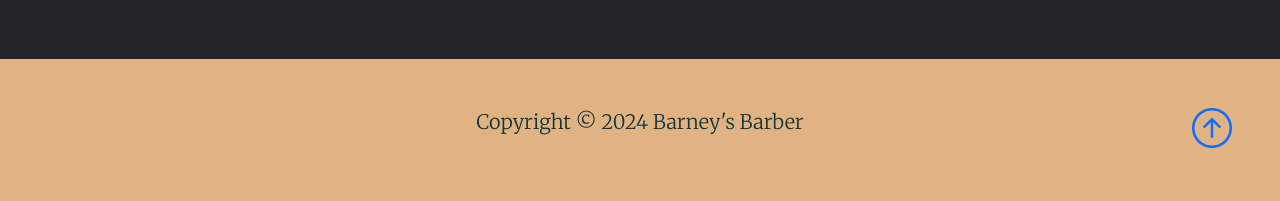
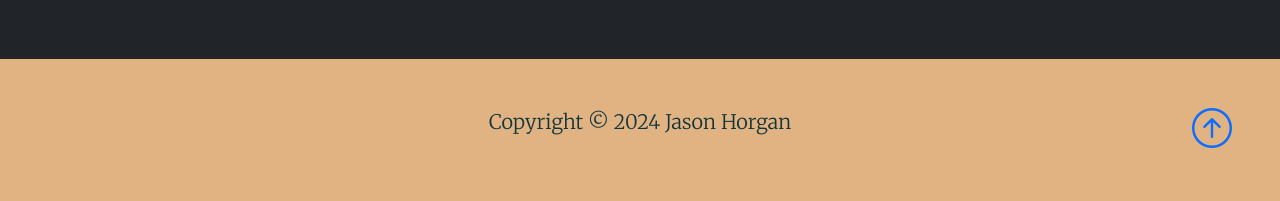
Before and after one commit to JasonHorgan/barbershop-pp4, a Django app: page /about/ in a window 1280 px wide. Shown: the part 1657-1858 px from the top of the page. Run offline with Django 4.2, Linux system fonts and the light colour scheme.

Commit message:
Change copyright to my name on base html page and also updated readme

```diff
--- a/templates/base.html
+++ b/templates/base.html
@@ -106,7 +106,7 @@
     <footer class="p-5 text-center position-relative">
         <div class="container">
             <p class="lead">
-                Copyright &copy; 2024 Barney's Barber
+                Copyright &copy; 2024 Jason Horgan
             </p>
             <a href="#" class="position-absolute bottom-0 end-0 p-5" aria-label="scroll to top of page">
                 <i class="bi bi-arrow-up-circle h1" aria-label="scroll to top of page"></i>
```
Also changed, not shown: README.md.
